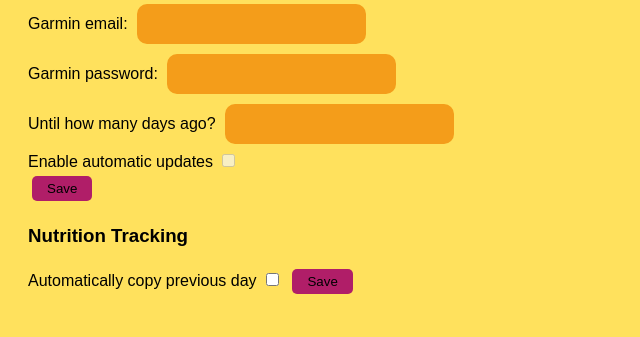
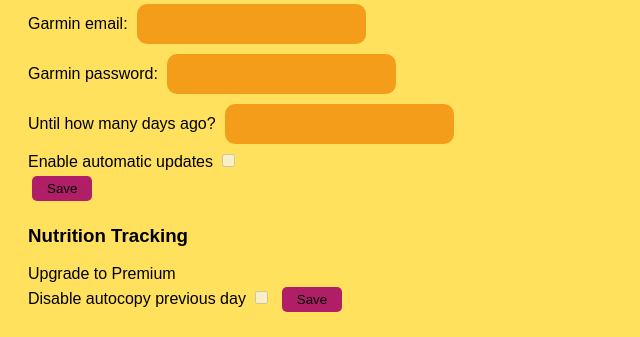
Before and after one commit to JohnZolton/fitness-production, a Django app: page /tracking/settings in a window 1280 px wide. Shown: the part 557-894 px from the top of the page, without its empty margins (0-640 px from the left). Before the commit the page ends 851 px from the top, so only its background shows below. Run offline with Django 4.2, Linux system fonts and the light colour scheme; a user stored in the database is signed in; data comes from the database, SQL or seed files in the repository.

Commit message:
enabled premium features

```diff
--- a/tracking/templates/tracking/settings.html
+++ b/tracking/templates/tracking/settings.html
@@ -55,6 +55,7 @@
             </div>
         </form>
         <h3>Nutrition Tracking</h3>
+        {% if user.is_subscribed %}
         {% if not autocopy %}
         <form action = "{% url 'enablecopyprevious' %}" method="post">
             {% csrf_token %}
@@ -63,21 +64,21 @@
             <button type="submit">Save</button>
         </form>
         {% else %}
-        {% if user.is_subscribed %}
         <form action = "{% url 'disablecopyprevious' %}" method="post">
             {% csrf_token %}
             <label for="copyprev">Disable autocopy previous day</label>
             <input type="checkbox" name="disable">
             <button type="submit">Save</button>
         </form>
+        {% endif %}
         {% else %}
+        <div>Upgrade to Premium</div>
         <form action = "{% url 'disablecopyprevious' %}" method="post">
             {% csrf_token %}
             <label for="copyprev">Disable autocopy previous day</label>
             <input type="checkbox" name="enable" disabled>
             <button type="submit">Save</button>
         </form>
-        {% endif %}
         {% endif %}
 
     {% else %}
```
